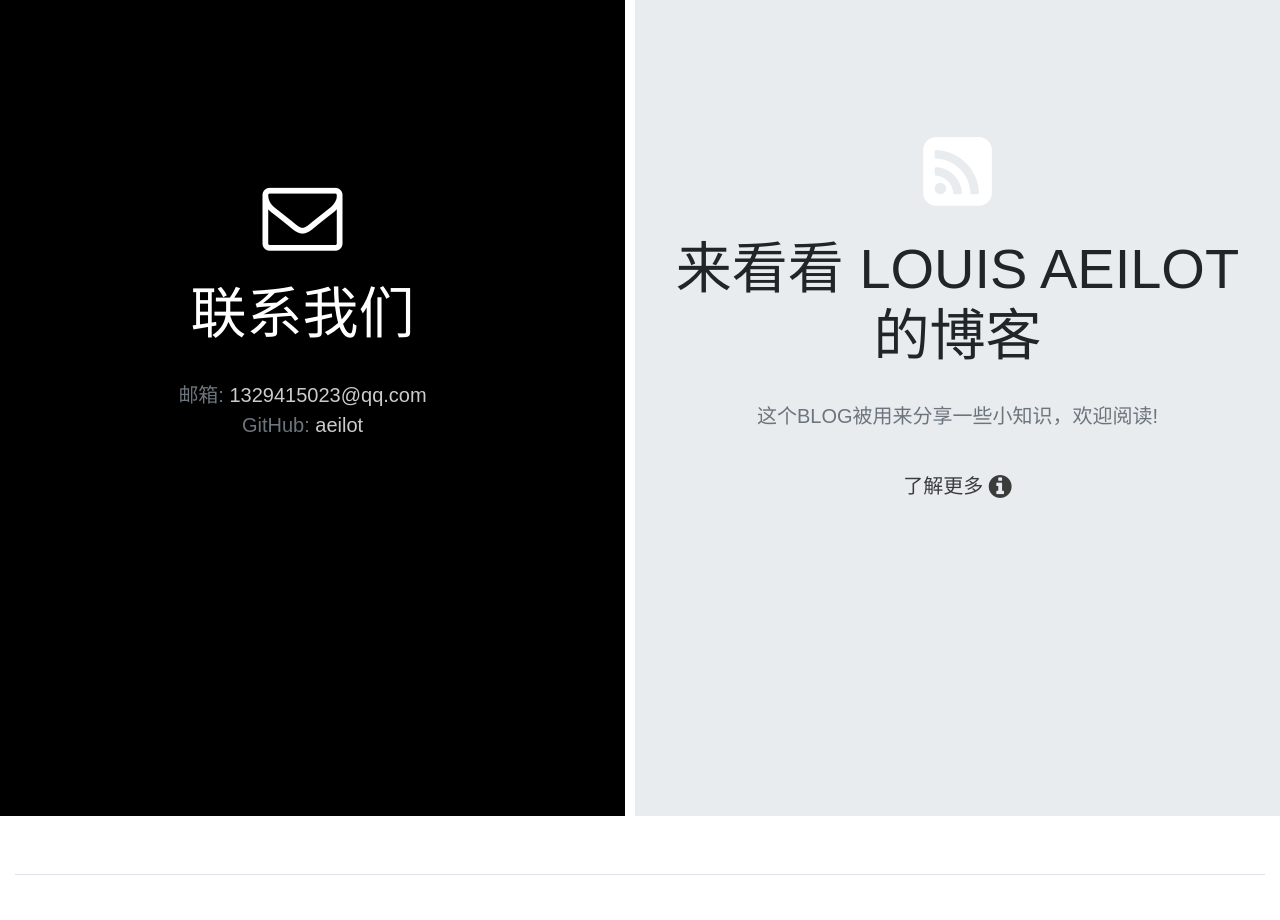
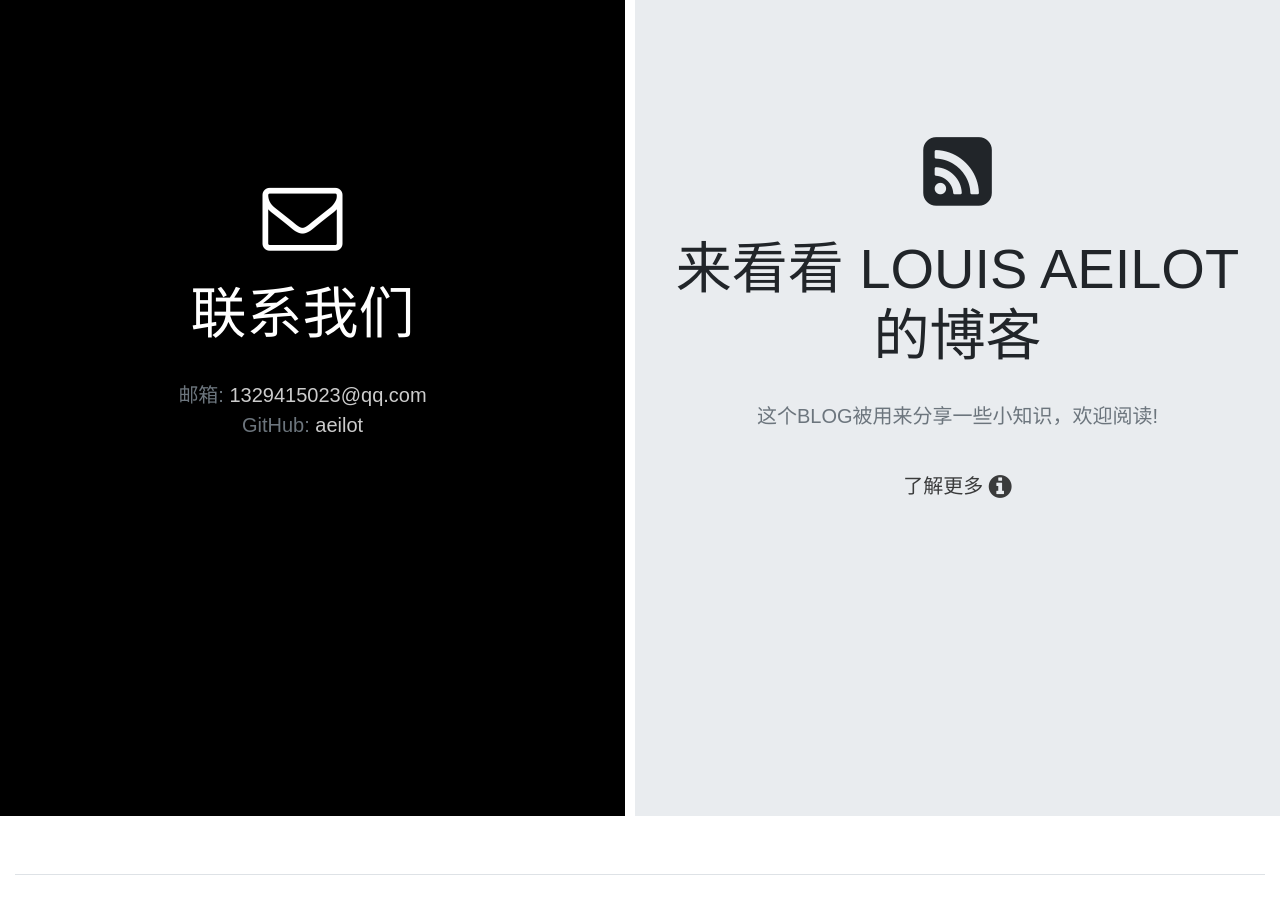
Before and after one commit to louis-studio/louis-studio.github.io, a plain HTML site: page index.html in a window 1280 px wide. Shown: the part 2260-3180 px from the top of the page. Drawn offline with nearby package versions, Linux system fonts and the light colour scheme.

Commit message:
Update index.html

```diff
--- a/index.html
+++ b/index.html
@@ -83,7 +83,7 @@
     <div class="col-md-6">
         <div class="divb jumbotron jumbotron-fluid bg-blue" style="margin-left: -20px; margin-bottom: 10px;">
             <div class="container div-center">
-                <i class="fa fa-rss-square text-white fa-5x" aria-hidden="true"></i>
+                <i class="fa fa-rss-square fa-5x" aria-hidden="true"></i>
                 <br>
                 <br>
                 <h1 class="display-4">来看看 LOUIS AEILOT 的博客</h1>
```
